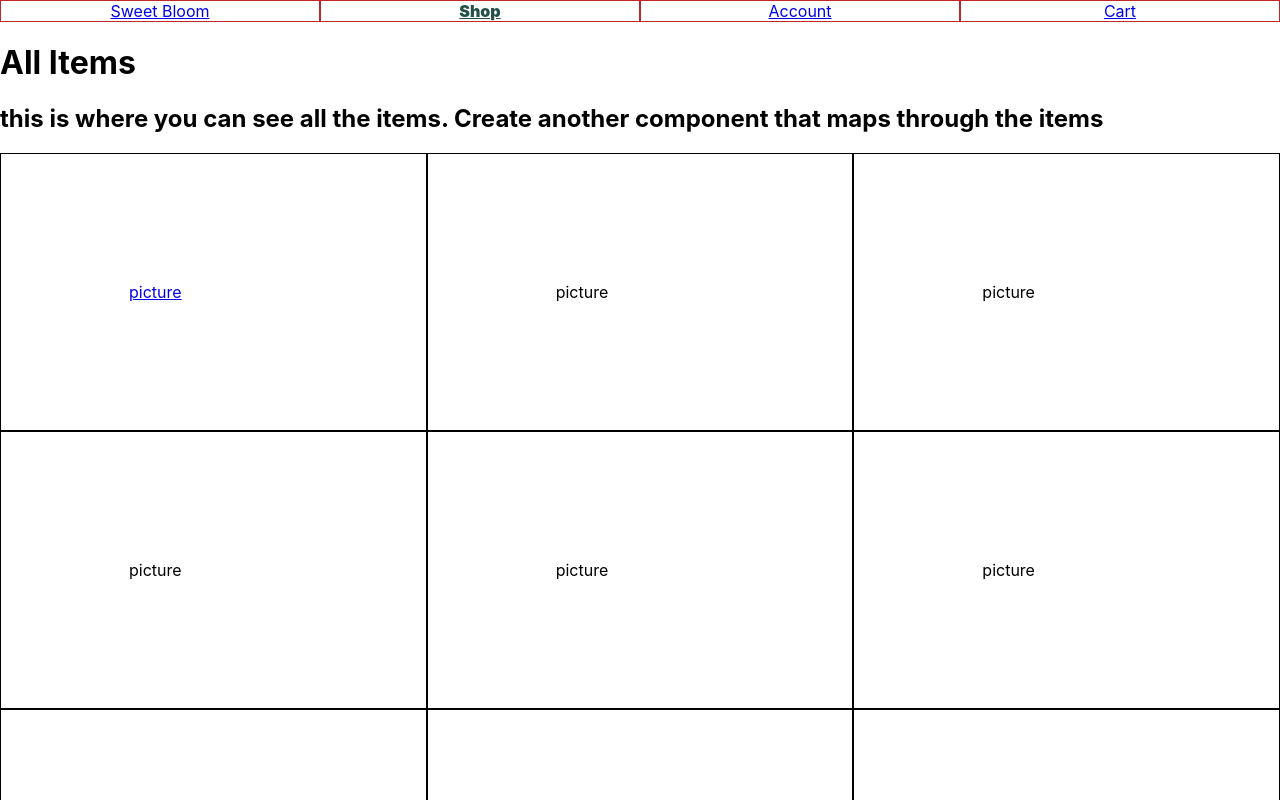
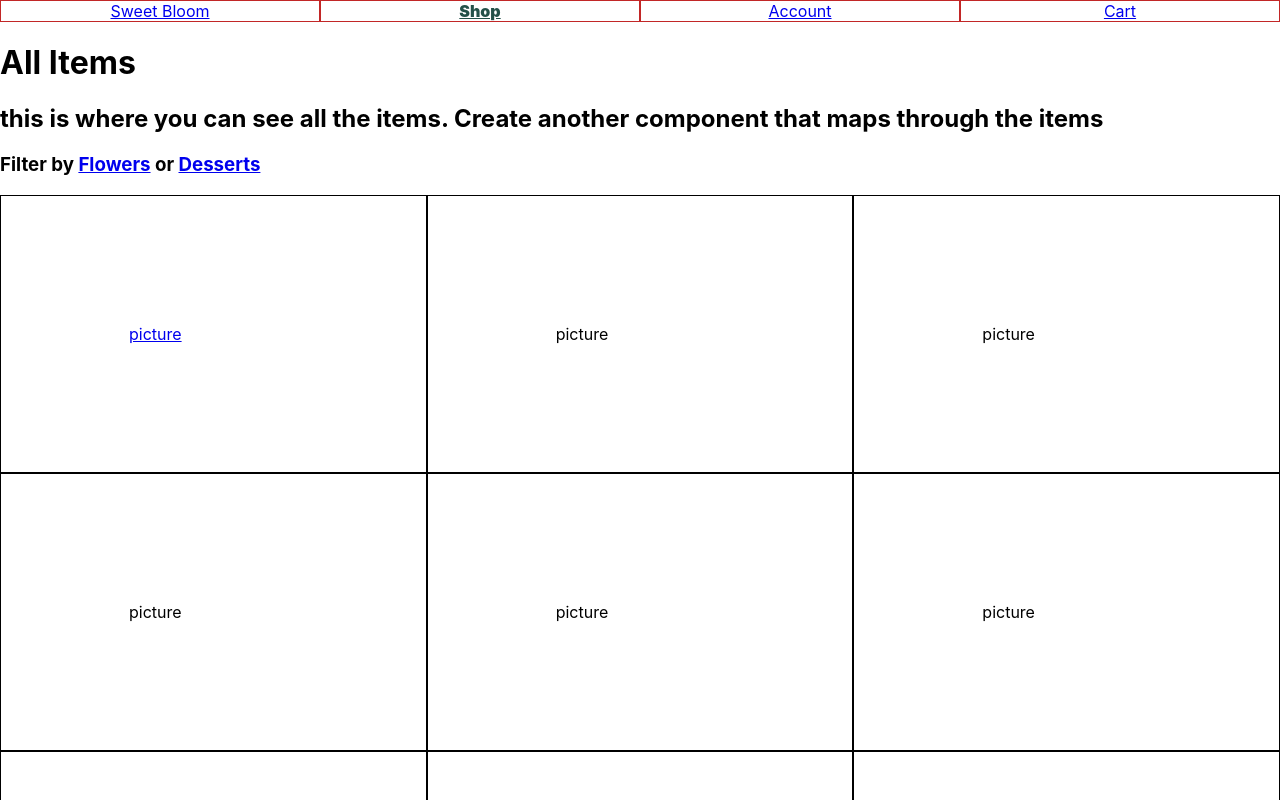
Before and after one commit to christineyoo/sweet-bloom, a React (Create React App) app: page /shop in a window 1280 px wide. Shown: the top 800 px of the page. Built offline with nearby package versions, Linux system fonts and the light colour scheme.

Commit message:
implemented Links to Group component

```diff
--- a/src/pages/shop/Shop.js
+++ b/src/pages/shop/Shop.js
@@ -11,6 +11,10 @@ class Shop extends Component {
           this is where you can see all the items. Create another component that
           maps through the items
         </h2>
+        <h3>
+          Filter by <Link to='/group'>Flowers</Link> or{' '}
+          <Link to='/group'>Desserts</Link>
+        </h3>
         <div className='shop-flex'>
           <Link to='/item' className='shop-flex-1'>
             picture
```
